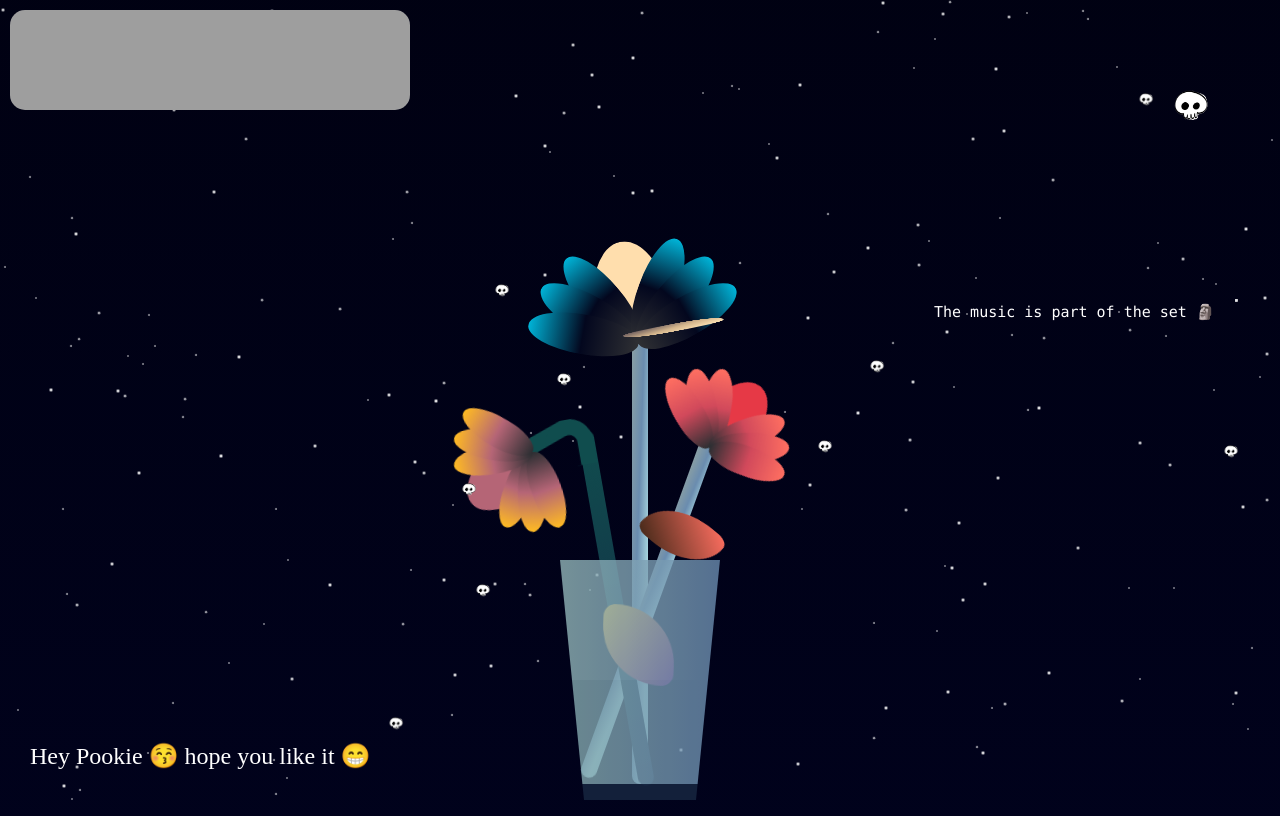
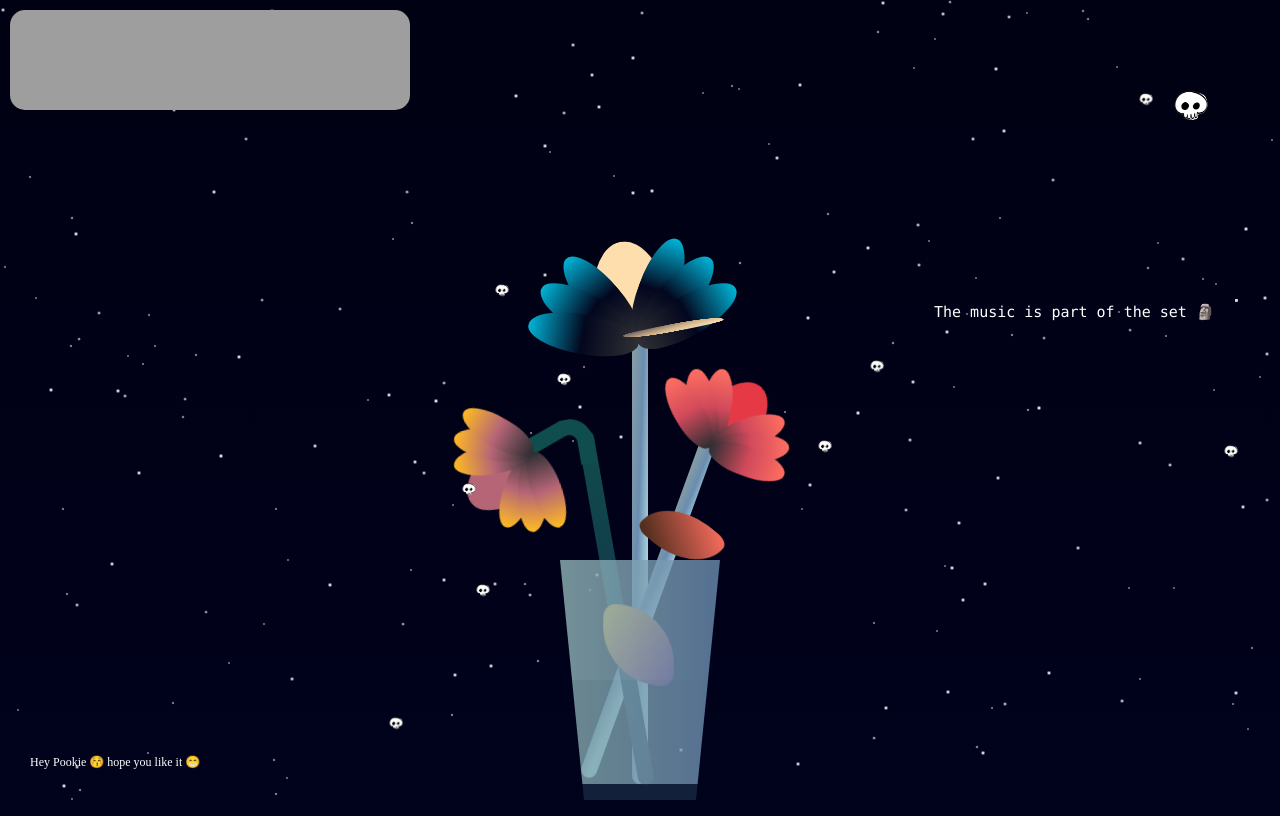
Before and after one commit to fak3unr3a1/Flowers-for-P, a plain HTML site: page index.html in a window 1280 px wide. Drawn offline with Linux system fonts and the light colour scheme; grey boxes are pictures that could not be loaded.

Commit message:
reduced font and increased time between messages

```diff
--- a/index.html
+++ b/index.html
@@ -34,7 +34,7 @@
         bottom: 20px;
         left: 20px;
         color: white;
-        font-size: 24px;
+        font-size: 12px;
 
         padding: 10px;
         border-radius: 13px;">
@@ -200,7 +200,7 @@
       document.body.appendChild(textElement);
     }
 
-    setInterval(showText, 20000);
+    setInterval(showText, 30000);
 
     // Initial display
     showText();
```
